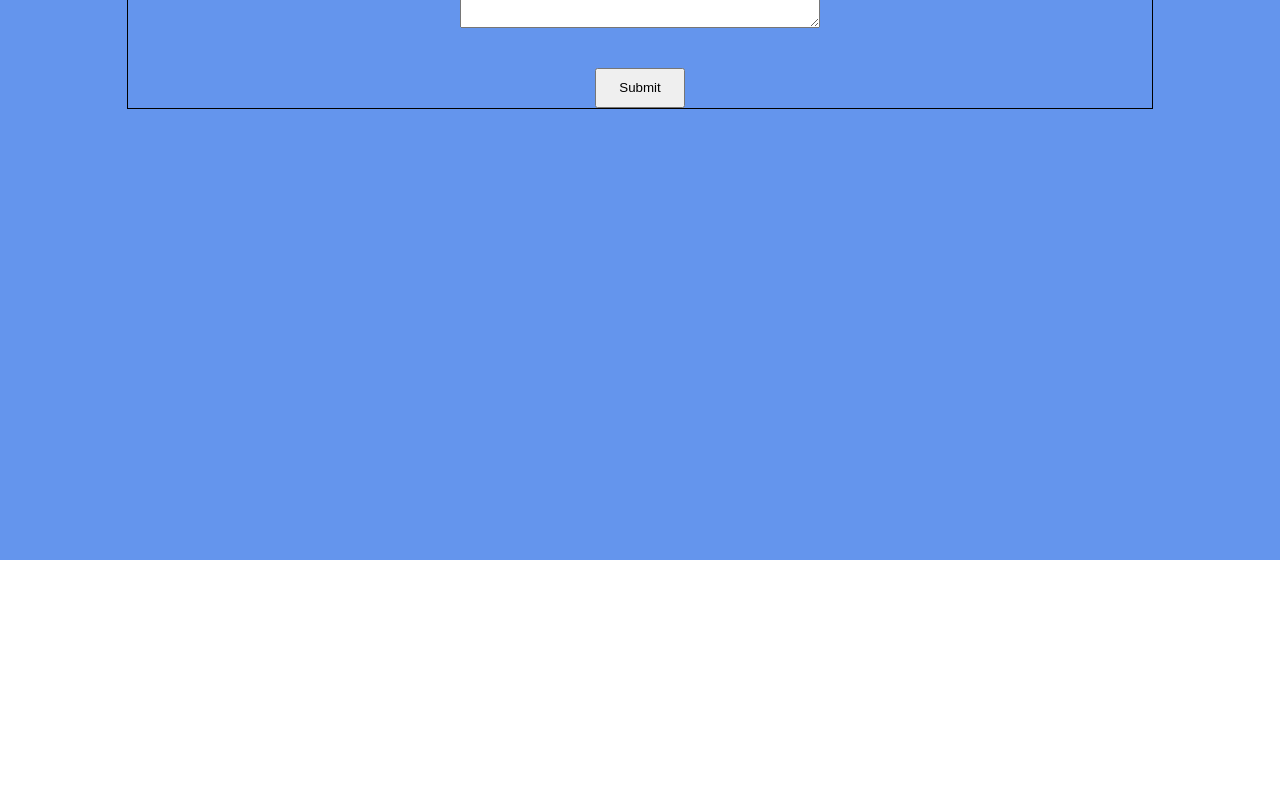
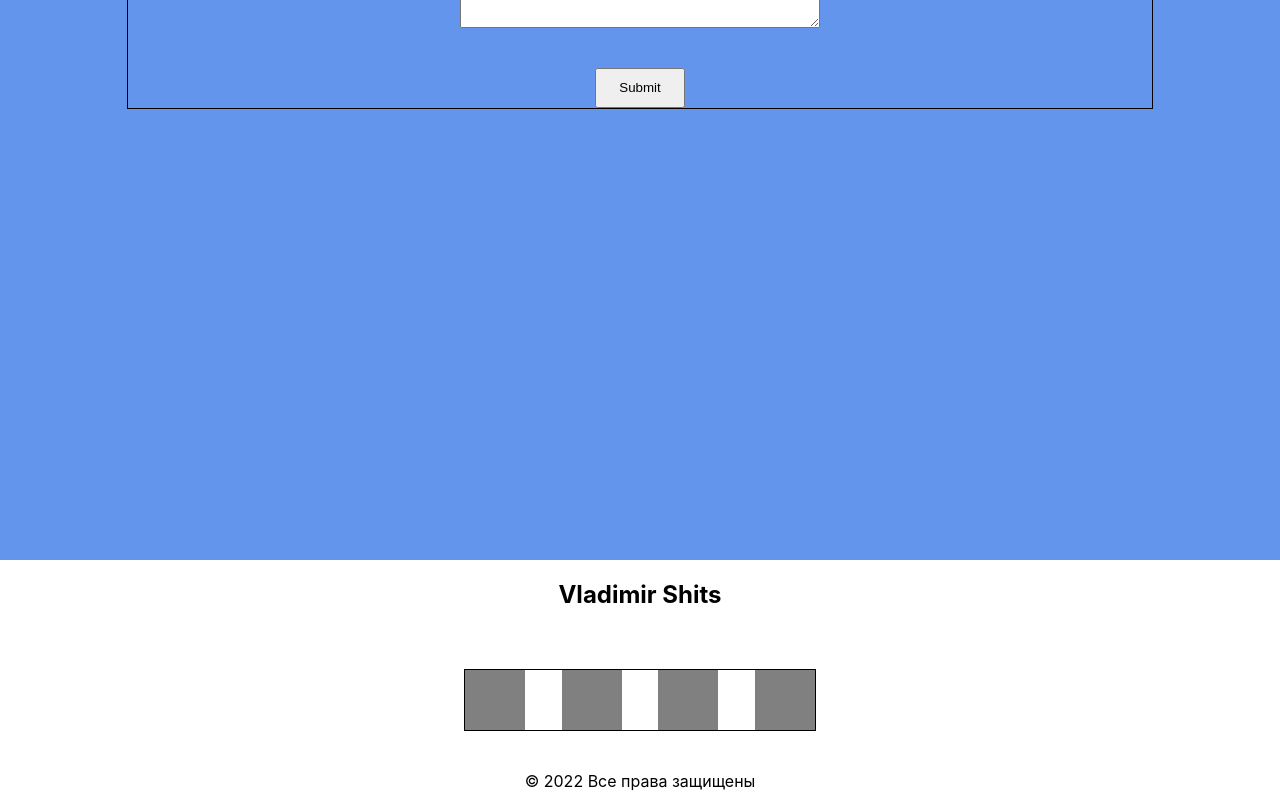
Before and after one commit to fabskrejt/portfolio, a React (Create React App) app: page / in a window 1280 px wide. Shown: the part 2720-3520 px from the top of the page. Before the commit the page ends 3280 px from the top, so only its background shows below. Built offline with nearby package versions, Linux system fonts and the light colour scheme.

Commit message:
created footer component and css for it

```diff
--- a/src/App.tsx
+++ b/src/App.tsx
@@ -5,6 +5,7 @@ import {Main} from "./main/Main";
 import {Skills} from "./skills/Skills";
 import {Projects} from "./projekts/Projects";
 import {Contacts} from "./contacts/Contacts";
+import {Footer} from "./footer/Footer";
 
 function App() {
     return (
@@ -14,6 +15,7 @@ function App() {
             <Skills/>
             <Projects/>
             <Contacts/>
+            <Footer/>
         </div>
     );
 }
--- /dev/null
+++ b/src/footer/Footer.module.css
@@ -0,0 +1,20 @@
+.footer{
+    min-height: 30vh;
+    display: flex;
+    flex-direction: column;
+    justify-items: center;
+    align-items: center;
+}
+.footerImgContainer{
+    display: flex;
+    justify-content: space-between;
+    flex-wrap: wrap;
+    width: 350px;
+    border: 1px solid;
+    margin: 40px;
+}
+.footerImg{
+    width: 60px;
+    height: 60px;
+    background-color: gray;
+}
--- /dev/null
+++ b/src/footer/Footer.tsx
@@ -0,0 +1,17 @@
+import React from "react";
+import styles from './Footer.module.css'
+
+export const Footer = () => {
+    return (
+        <div className={styles.footer}>
+            <h2>Vladimir Shits</h2>
+                <div className={styles.footerImgContainer}>
+                    <div className={styles.footerImg}></div>
+                    <div className={styles.footerImg}></div>
+                    <div className={styles.footerImg}></div>
+                    <div className={styles.footerImg}></div>
+                </div>
+            <div> © 2022 Все права защищены</div>
+        </div>
+    )
+}
```
